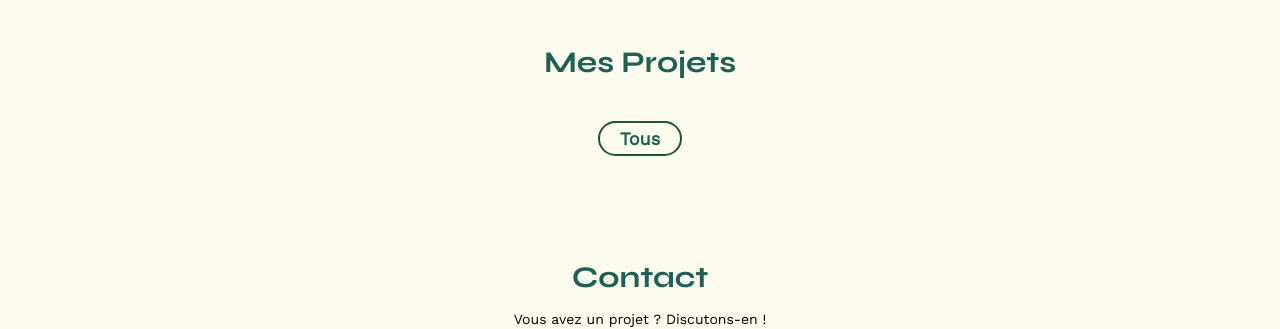
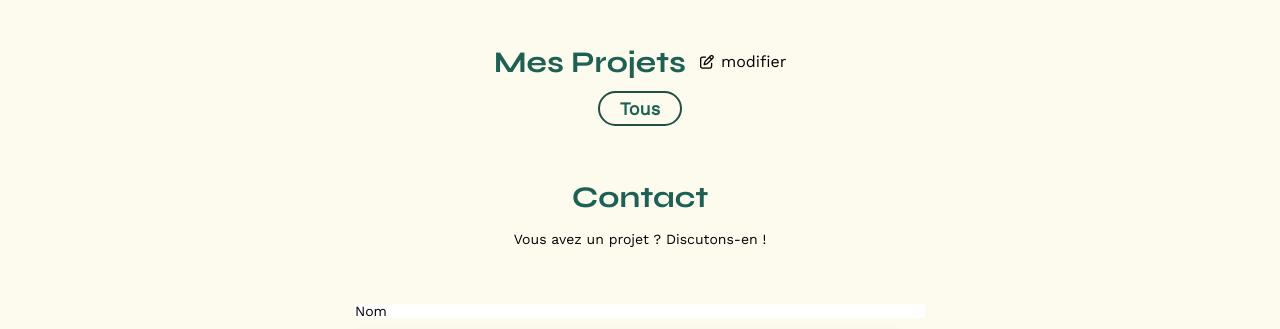
Before and after one commit to ljutvi31/projet3, a plain HTML site: page FrontEnd/index.html in a window 1280 px wide. Shown: the part 477-806 px from the top of the page. Drawn offline with nearby package versions, Linux system fonts and the light colour scheme; no server answers.

Commit message:
edit btn adjusted html & css

```diff
--- a/FrontEnd/assets/style.css
+++ b/FrontEnd/assets/style.css
@@ -473,6 +473,21 @@ nav li img {
 	color: white;
 }
 
+.projects-header {
+    display: flex;
+    align-items: center;
+    justify-content: center;
+    margin-bottom: 1em;
+
+}
+
+.edit-modal-button {
+    display: flex;
+    align-items: center;
+    gap: 5px;
+	margin-left: 1em;
+}
+
 .edit-button {
     border: none;
     background: none;
@@ -481,11 +496,10 @@ nav li img {
     font-weight: 500;
     color: black;
     cursor: pointer;
-	display: none;
-	/* Sera changé en flex quand l'utilisateur est connecté */
-	align-items: center;
-	margin-left: 31px;
+    text-decoration: none;
+    margin-left: 2px;
 }
+
 
 .edit-button i {
 	margin-right: 5px;
--- a/FrontEnd/index.html
+++ b/FrontEnd/index.html
@@ -49,14 +49,14 @@
 					décorateur(trice)</p>
 			</article>
 		</section>
-		<section id="portfolio">
-			<h2>Mes Projets</h2>
-			<div class="edit-title">
-				<button class="edit-button">
-					<i class="fa-regular fa-pen-to-square"></i>
-					modifier
-				</button>
-			</div>
+
+		<div class="projects-header">
+    <h2>Mes Projets</h2>
+    <div class="edit-modal-button">
+        <i class="fa-regular fa-pen-to-square"></i>
+        <a href="#modal-gallery" class="edit-button">modifier</a>
+    </div>
+</div>
 
 
 			<div class="category-menu"></div>
```
Lines whose indentation alone changed are shown as unchanged.
